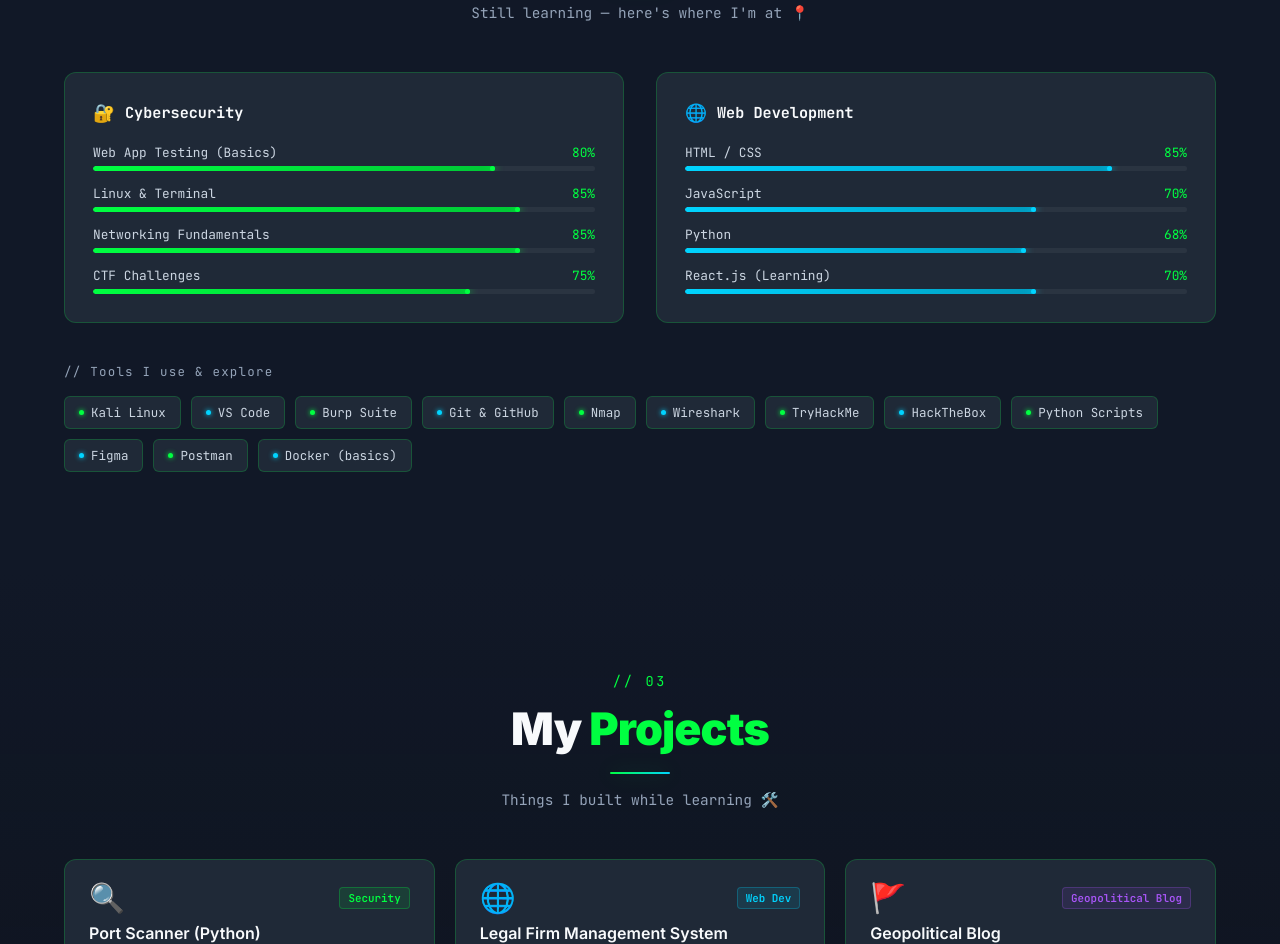
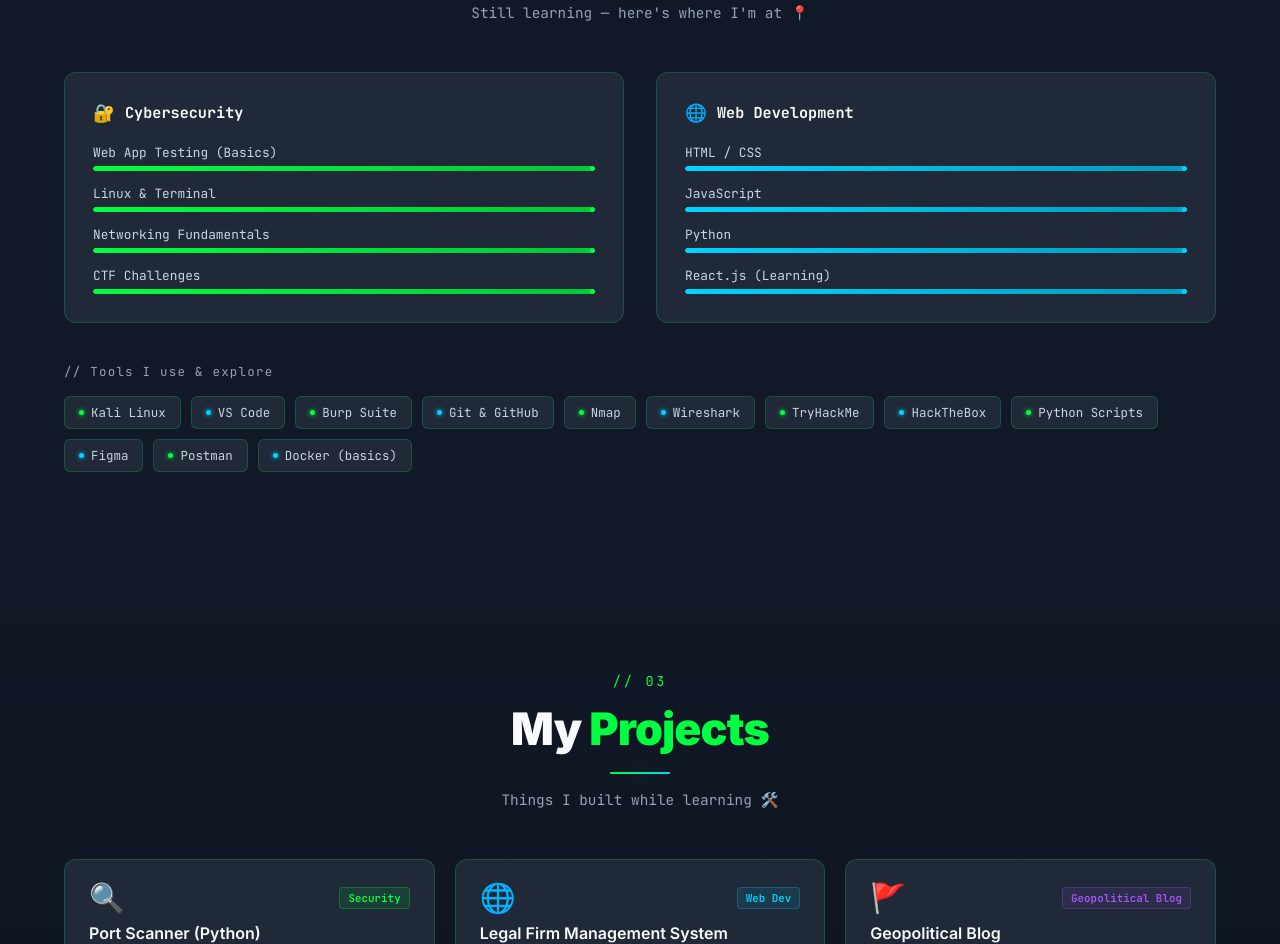
Before and after one commit to sugamsureshsawant/portfolio, a website: page index.html in a window 1280 px wide. Shown: the part 1955-2899 px from the top of the page. Drawn offline with Linux system fonts and the light colour scheme; no server answers.

```diff
--- a/index.html
+++ b/index.html
@@ -214,28 +214,28 @@
           <h3 class="category-title"><span class="cat-icon">🔐</span> Cybersecurity</h3>
           <div class="skill-bars">
             <div class="skill-bar-item">
-              <div class="skill-label"><span>Web App Testing (Basics)</span><span class="skill-pct">80%</an>
+              <div class="skill-label"><span>Web App Testing (Basics)</span><span class="skill-pct"></span>
               </div>
               <div class="skill-track">
-                <div class="skill-fill" data-width="80"></div>
+                <div class="skill-fill" data-width="100"></div>
               </div>
             </div>
             <div class=" skill-bar-item">
-              <div class="skill-label"><span>Linux & Terminal</span><span class="skill-pct">85%</span></div>
+              <div class="skill-label"><span>Linux & Terminal</span><span class="skill-pct"></span></div>
               <div class="skill-track">
-                <div class="skill-fill" data-width="85"></div>
+                <div class="skill-fill" data-width="100"></div>
               </div>
             </div>
             <div class="skill-bar-item">
-              <div class="skill-label"><span>Networking Fundamentals</span><span class="skill-pct">85%</span></div>
+              <div class="skill-label"><span>Networking Fundamentals</span><span class="skill-pct"></span></div>
               <div class="skill-track">
-                <div class="skill-fill" data-width="85"></div>
+                <div class="skill-fill" data-width="100"></div>
               </div>
             </div>
             <div class="skill-bar-item">
-              <div class="skill-label"><span>CTF Challenges</span><span class="skill-pct">75%</span></div>
+              <div class="skill-label"><span>CTF Challenges</span><span class="skill-pct"></span></div>
               <div class="skill-track">
-                <div class="skill-fill" data-width="75"></div>
+                <div class="skill-fill" data-width="100"></div>
               </div>
             </div>
           </div>
@@ -245,27 +245,27 @@
           <h3 class="category-title"><span class="cat-icon">🌐</span> Web Development</h3>
           <div class="skill-bars">
             <div class="skill-bar-item">
-              <div class="skill-label"><span>HTML / CSS</span><span class="skill-pct">85%</span></div>
+              <div class="skill-label"><span>HTML / CSS</span><span class="skill-pct"></span></div>
               <div class="skill-track">
-                <div class="skill-fill cyan" data-width="85"></div>
+                <div class="skill-fill cyan" data-width="100"></div>
               </div>
             </div>
             <div class="skill-bar-item">
-              <div class="skill-label"><span>JavaScript</span><span class="skill-pct">70%</span></div>
+              <div class="skill-label"><span>JavaScript</span><span class="skill-pct"></span></div>
               <div class="skill-track">
-                <div class="skill-fill cyan" data-width="70"></div>
+                <div class="skill-fill cyan" data-width="100"></div>
               </div>
             </div>
             <div class="skill-bar-item">
-              <div class="skill-label"><span>Python</span><span class="skill-pct">68%</span></div>
+              <div class="skill-label"><span>Python</span><span class="skill-pct"></span></div>
               <div class="skill-track">
-                <div class="skill-fill cyan" data-width="68"></div>
+                <div class="skill-fill cyan" data-width="100"></div>
               </div>
             </div>
             <div class="skill-bar-item">
-              <div class="skill-label"><span>React.js (Learning)</span><span class="skill-pct">70%</span></div>
+              <div class="skill-label"><span>React.js (Learning)</span><span class="skill-pct"></span></div>
               <div class="skill-track">
-                <div class="skill-fill cyan" data-width="70"></div>
+                <div class="skill-fill cyan" data-width="100"></div>
               </div>
             </div>
           </div>
```
